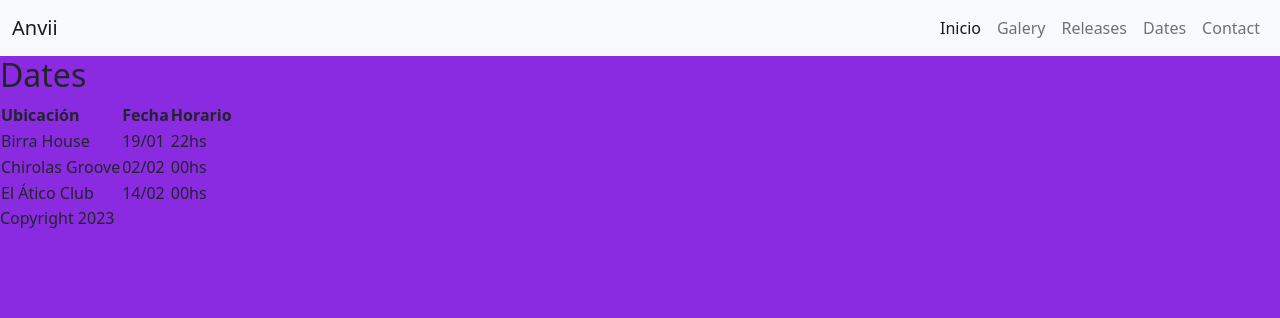
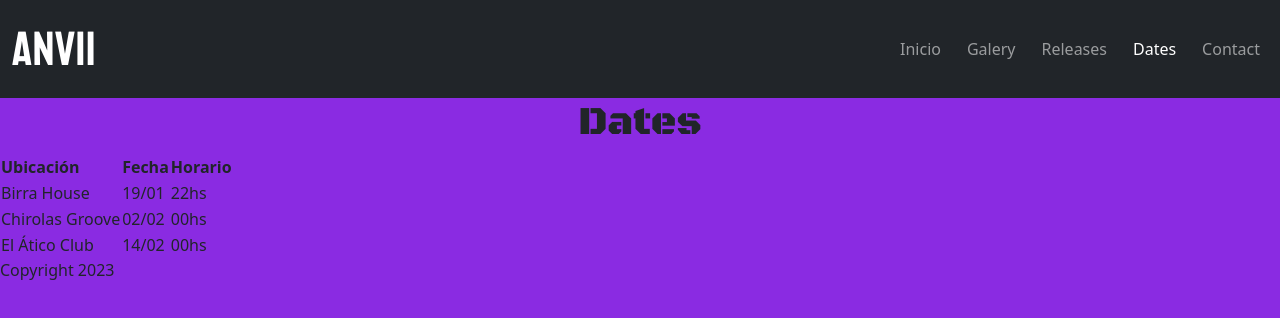
Before and after one commit to FedericoAballay/Proyecto-Anvii-Coderhouse, a plain HTML site: page vistas/dates.html in a window 1280 px wide. Drawn offline with nearby package versions, Linux system fonts and the light colour scheme.

Commit message:
cambio de color de barra de navegacion, cambio fuente de subtitulos, cambio tamaño de imagenes de releases, cambio de logo

```diff
--- a/css/style.css
+++ b/css/style.css
@@ -27,10 +27,30 @@ body {
 .logo:hover{
     transform: scale(1.2);
 }
-.nav_button {
+.nav_anchor {
     color: aliceblue;
 
 }
-.nav_button:hover {
+.nav_anchor:hover {
     transform: scale(1.3);
+
 }
+
+.nav-item {
+    padding-left: 10px;
+}
+.subtitulo{
+    text-align: center;
+    font-family: 'Black Ops One', cursive;
+}
+
+
+.galery__img{
+    display: flex;
+    flex-direction: column;
+    align-items: center;
+}
+
+.music__img{
+    width: 300pxs;
+}
--- a/vistas/dates.html
+++ b/vistas/dates.html
@@ -1,6 +1,12 @@
 <!DOCTYPE html>
 <html lang="en">
 <head>
+    <link rel="preconnect" href="https://fonts.googleapis.com">
+    <link rel="preconnect" href="https://fonts.gstatic.com" crossorigin>
+    <link href="https://fonts.googleapis.com/css2?family=Black+Ops+One&family=Staatliches&display=swap" rel="stylesheet">
+    <link rel="preconnect" href="https://fonts.googleapis.com">
+    <link rel="preconnect" href="https://fonts.gstatic.com" crossorigin>
+    <link href="https://fonts.googleapis.com/css2?family=Staatliches&display=swap" rel="stylesheet">
     <meta charset="UTF-8">
     <meta http-equiv="X-UA-Compatible" content="IE=edge">
     <meta name="viewport" content="width=device-width, initial-scale=1.0">
@@ -10,28 +16,28 @@
 </head>
 <body>
     <header>
-        <nav class="navbar navbar-expand-lg navbar-light bg-light">
+        <nav class="navbar navbar-expand-lg navbar-dark bg-dark">
             <div class="container-fluid">
-              <a class="navbar-brand" href="../index.html">Anvii</a>
+              <a class="navbar-brand logo" href="../index.html">Anvii</a>
               <button class="navbar-toggler" type="button" data-bs-toggle="collapse" data-bs-target="#navbarNav" aria-controls="navbarNav" aria-expanded="false" aria-label="Toggle navigation">
                 <span class="navbar-toggler-icon"></span>
               </button>
               <div class="collapse navbar-collapse justify-content-end" id="navbarNav">
                 <ul class="navbar-nav">
                   <li class="nav-item">
-                    <a class="nav-link active" aria-current="page" href="../index.html">Inicio</a>
+                    <a class="nav-link nav_anchor " aria-current="page" href="../index.html">Inicio</a>
                   </li>
                   <li class="nav-item">
-                    <a class="nav-link" href="./galery.html">Galery</a>
+                    <a class="nav-link nav_anchor" href="./galery.html">Galery</a>
                   </li>
                   <li class="nav-item">
-                    <a class="nav-link" href="./releases.html">Releases</a>
+                    <a class="nav-link nav_anchor" href="./releases.html">Releases</a>
                   </li>
                   <li class="nav-item">
-                    <a class="nav-link" href="./dates.html">Dates</a>
+                    <a class="nav-link active nav_anchor" href="./dates.html">Dates</a>
                   </li>
                   <li class="nav-item">
-                    <a class="nav-link" href="./contact.html">Contact</a>
+                    <a class="nav-link nav_anchor" href="./contact.html">Contact</a>
                   </li>
 
                 </ul>
@@ -39,8 +45,11 @@
             </div>
           </nav>
        </header>
-    <main class="dates__main">
-        <h2>Dates</h2>
+    <main class="main__dates">
+        <div class="subtitulo">
+            <h1>Dates</h1>
+        </div>
+
         <table class="table__main">
             <tr>
                 <th>Ubicación</th>
```
Also changed, not shown: index.html (+9 -6 lines), vistas/contact.html (+14 -8 lines), vistas/galery.html (+14 -8 lines), vistas/releases.html (+18 -12 lines).
